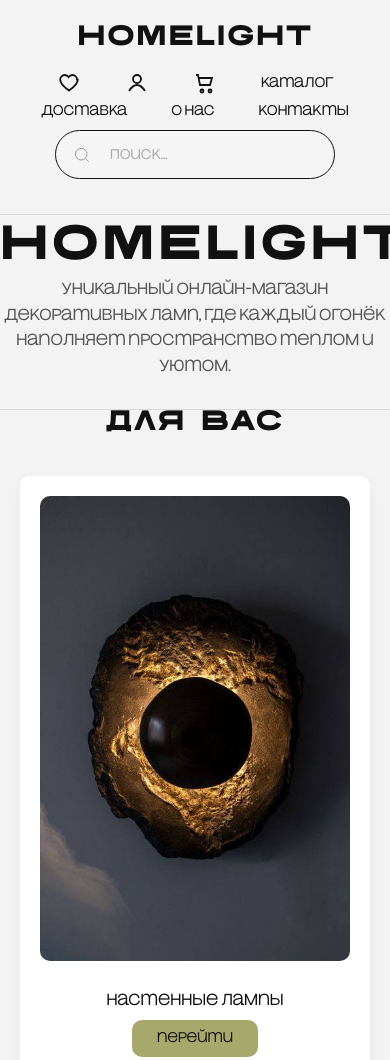
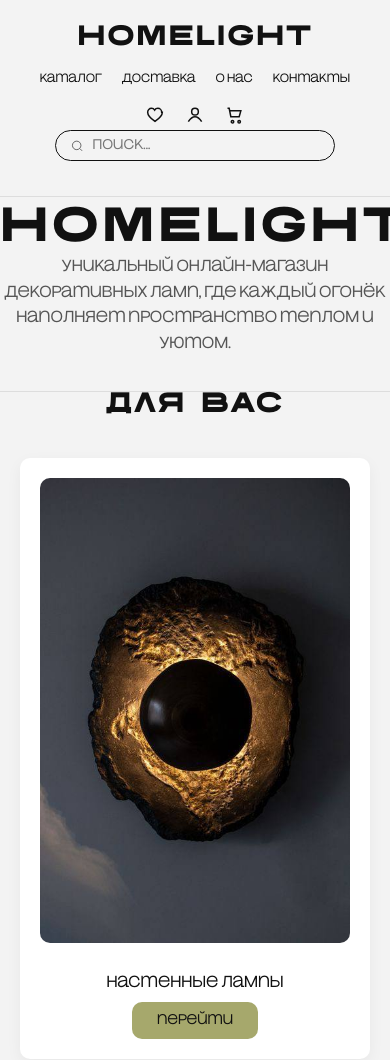
Before and after one commit to homelight12/llh, a plain HTML site: page index.html in a window 390 px wide. Shown: the top 1060 px of the page. Drawn offline with Linux system fonts and the light colour scheme.

Commit message:
Add files via upload

```diff
--- a/common.css
+++ b/common.css
@@ -13,120 +13,59 @@
         order: 1 !important;
         font-size: 28px !important;
         margin-bottom: 5px !important;
-        text-align: center !important;
+    }
+    .header-icons {
+    display: flex;              /* Включаем Flexbox */
+    justify-content: center;    /* ВЫРАВНИВАЕМ ПО ЦЕНТРУ по горизонтали */
+    align-items: center;        /* Выравнивание по вертикали */
+    gap: 20px;                  /* Расстояние МЕЖДУ иконками */
+    margin-bottom: 15px;        /* Отступ СНИЗУ от иконок до ссылок */
+}
+
+    /* Контейнер иконок (избранное, корзина, профиль) - второй, в один ряд */
+    .nav-icons {
+        order: 2 !important;
+        display: flex !important;
+        flex-direction: row !important;
+        justify-content: center !important;
+        align-items: center !important;
+        gap: 25px !important;
+        width: 100% !important;
     }
 
-    /* Навигация: переключаем на колонку, чтобы разделить ряды */
-    .nav {
-        order: 2 !important;
+    /* Иконки - черного цвета */
+    .nav-icons .icon svg,
+    .nav-icons .icon-favorite svg,
+    .nav-icons .cart-icon svg {
+        stroke: #111111 !important;
+        stroke-width: 1.8 !important;
+        fill: none !important;
+        width: 22px !important;
+        height: 22px !important;
+    }
+    .header-nav {
+    display: flex;              /* Включаем Flexbox */
+    justify-content: center;    /* ВЫРАВНИВАЕМ ПО ЦЕНТРУ по горизонтали */
+    flex-wrap: wrap;            /* Чтобы ссылки переносились на узких экранах */
+    gap: 25px;                  /* Расстояние МЕЖДУ ссылками */
+}
+    /* Навигационные ссылки (каталог, доставка, о нас, контакты) - третий, в один ряд */
+    .nav-links {
+        order: 3 !important;
         display: flex !important;
-        flex-direction: column !important;
+        flex-direction: row !important;
+        justify-content: center !important;
         align-items: center !important;
-        justify-content: center !important;
+        gap: 25px !important;
+        flex-wrap: wrap !important;
         width: 100% !important;
-        gap: 12px !important;
     }
 
-    /* ---- РЯД 1: ВСЕ ИКОНКИ (сердце, профиль, корзина) ---- */
-    /* Группируем их в один горизонтальный ряд */
-    .nav .icon,
-    .nav .icon-favorite,
-    .nav .cart-icon {
-        display: inline-flex !important;
-        margin: 0 12px !important;
-    }
-
-    /* Оборачиваем все иконки в flex-строку */
-    .nav {
-        flex-direction: row !important;
-        flex-wrap: wrap !important;
-    }
-
-    /* Но нам нужно 2 ряда: иконки → ссылки.
-       Задаём принудительный порядок: сначала все элементы с иконками, потом все без иконок */
-    .nav a:has(svg) {
-        order: 1 !important;
-        display: inline-flex !important;
-        margin: 0 12px !important;
-    }
-
-    .nav a:not(:has(svg)) {
-        order: 2 !important;
-        display: inline-flex !important;
-        margin: 0 12px !important;
+    /* Текстовые ссылки - черные */
+    .nav-links a {
         color: #111111 !important;
         font-size: 14px !important;
         text-decoration: none !important;
-    }
-
-    /* Сброс порядка, чтобы ссылки не разбегались */
-    .nav {
-        display: flex !important;
-        flex-wrap: wrap !important;
-        justify-content: center !important;
-        align-items: center !important;
-        gap: 8px 20px !important;
-    }
-
-    /* Иконки: чёрные, без фона */
-    .nav a svg {
-        stroke: #111111 !important;
-        stroke-width: 1.8 !important;
-        fill: none !important;
-        width: 24px !important;
-        height: 24px !important;
-        display: block !important;
-    }
-
-    /* Сердечко не залито */
-    .nav .icon-favorite svg {
-        fill: none !important;
-    }
-
-    /* Убираем лишние подчёркивания */
-    .nav a {
-        text-decoration: none !important;
-    }
-
-    /* ===== ПОИСК — остаётся нормальной строкой ===== */
-    .search-wrapper {
-        order: 3 !important;
-        margin-top: 10px !important;
-        width: 100% !important;
-        padding: 0 16px !important;
-        box-sizing: border-box !important;
-    }
-
-    .search-box {
-        display: flex !important;
-        align-items: center !important;
-        background: #f5f5f5 !important;
-        border-radius: 30px !important;
-        padding: 8px 16px !important;
-        gap: 10px !important;
-        width: 100% !important;
-        box-sizing: border-box !important;
-    }
-
-    .search-box svg {
-        width: 20px !important;
-        height: 20px !important;
-        stroke: #888 !important;
-        flex-shrink: 0 !important;
-    }
-
-    .search-box input {
-        border: none !important;
-        background: transparent !important;
-        outline: none !important;
-        font-size: 16px !important;
-        width: 100% !important;
-        padding: 6px 0 !important;
-    }
-
-    .search-box input::placeholder {
-        color: #aaa !important;
-        font-size: 14px !important;
     }
 
     /* ===== ГЕРОЙ СЕКЦИЯ ===== */
@@ -143,6 +82,8 @@
         font-size: 16px !important;
         margin-top: 0 !important;
         padding-top: 0 !important;
+        position: relative !important;
+        top: -5px !important;
     }
 
     /* ===== КНОПКИ ===== */
@@ -189,20 +130,23 @@
     }
 }
 
-/* ===== ДЛЯ ЭКРАНОВ 2556x1179 ===== */
+/* ===== ДЛЯ ЭКРАНОВ 2556x1179 (MacBook Pro 14"/16") ===== */
 @media (min-width: 1920px) and (max-width: 2560px) {
+    /* Общий контейнер */
     .container {
         max-width: 1400px !important;
         margin: 0 auto !important;
         padding: 0 40px !important;
     }
 
+    /* Шапка - более просторная */
     .header-row {
         max-width: 1400px !important;
         margin: 0 auto !important;
         padding: 20px 0 !important;
     }
 
+    /* Навигация - увеличенные отступы */
     .nav {
         gap: 40px !important;
     }
@@ -211,6 +155,7 @@
         font-size: 16px !important;
     }
 
+    /* Иконки чуть крупнее */
     .nav .icon svg,
     .nav .icon-favorite svg,
     .nav .cart-icon svg {
@@ -218,6 +163,7 @@
         height: 24px !important;
     }
 
+    /* Сетка каталога - 4 карточки в ряд */
     .catalog-grid,
     .favorites-grid {
         display: grid !important;
@@ -225,6 +171,16 @@
         gap: 40px !important;
     }
 
+    /* Карточки товаров */
+    .card {
+        transition: transform 0.2s ease !important;
+    }
+
+    .card:hover {
+        transform: translateY(-4px) !important;
+    }
+
+    /* Герой секция - крупнее */
     .hero h1 {
         font-size: 64px !important;
     }
@@ -233,6 +189,7 @@
         font-size: 20px !important;
     }
 
+    /* Кнопки - удобнее для клика */
     .card button,
     .btn-cart,
     .subscribe-btn {
@@ -240,6 +197,7 @@
         font-size: 16px !important;
     }
 
+    /* Футер */
     .footer-content {
         max-width: 1400px !important;
         margin: 0 auto !important;
@@ -247,7 +205,7 @@
     }
 }
 
-/* ===== ДЛЯ ОЧЕНЬ ШИРОКИХ ЭКРАНОВ ===== */
+/* ===== ДЛЯ ОЧЕНЬ ШИРОКИХ ЭКРАНОВ (2556px и больше) ===== */
 @media (min-width: 2556px) {
     .container {
         max-width: 1600px !important;
```
